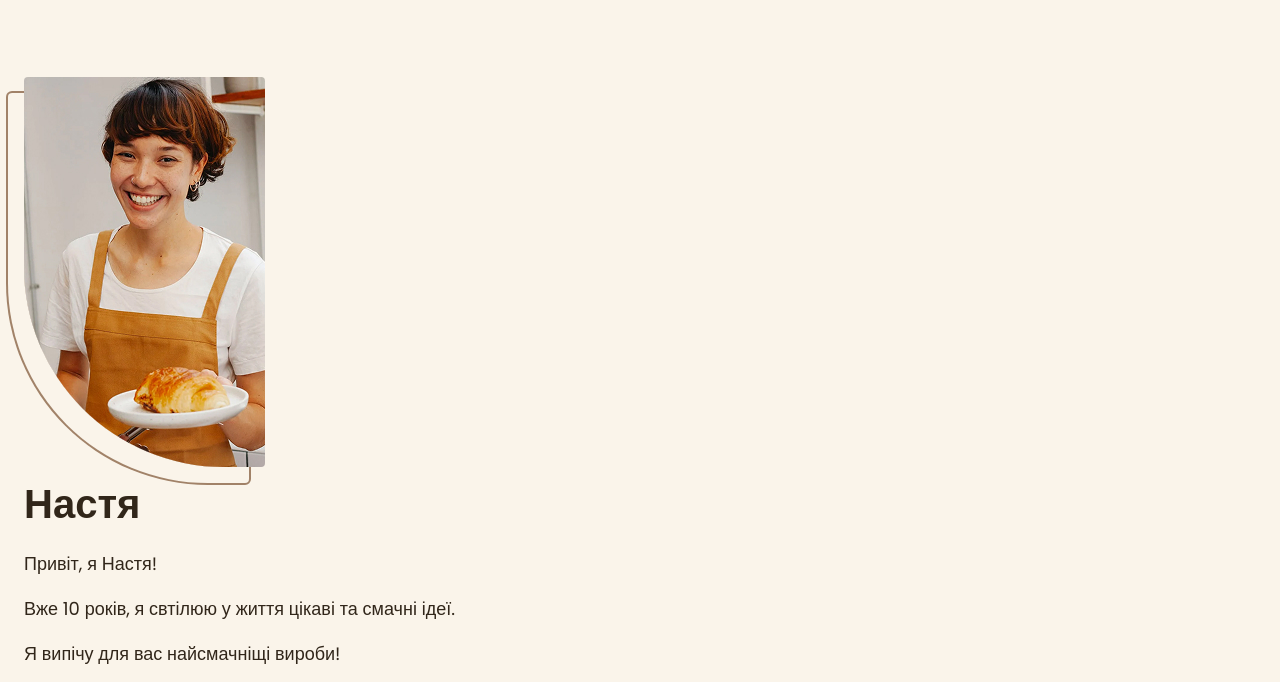
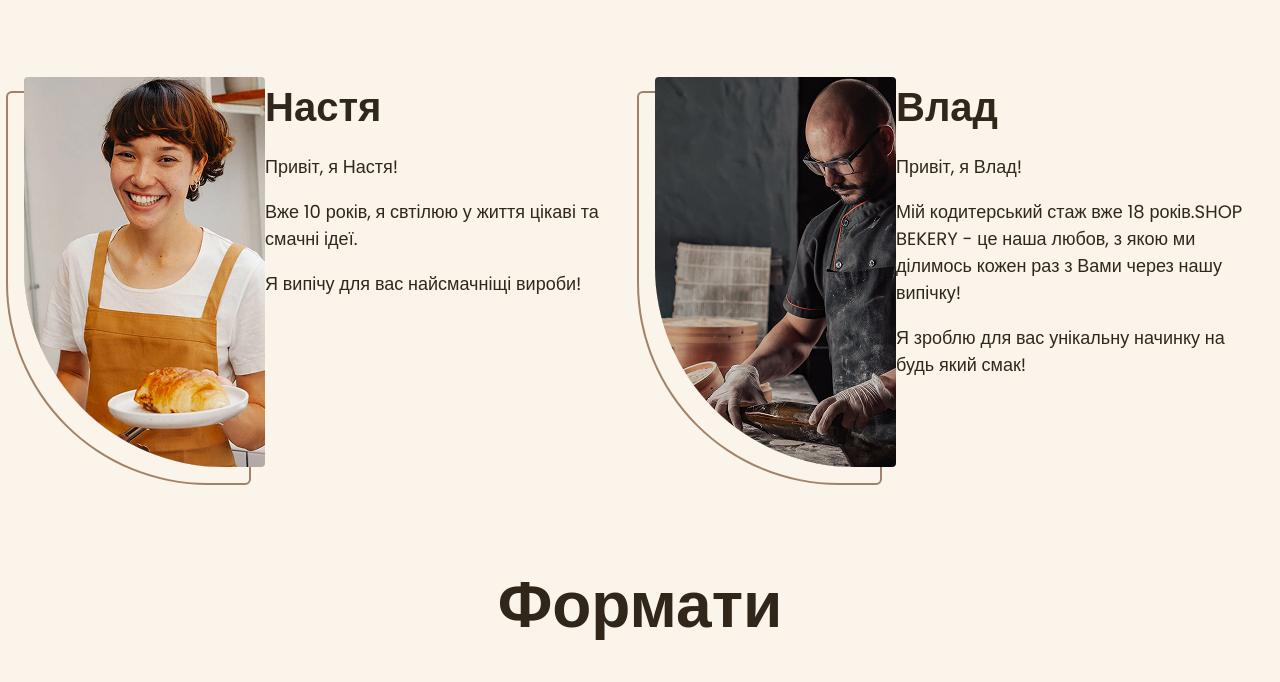
Before and after one commit to pa3pa6os/my-first-step, a plain HTML site: page index.html in a window 1280 px wide. Shown: the part 1685-2367 px from the top of the page. Drawn offline with Linux system fonts and the light colour scheme.

Commit message:
added  new styles

```diff
--- a/CSS/style.css
+++ b/CSS/style.css
@@ -200,14 +200,15 @@
 .accent {
   color: var(--color-brand-normal);
 }
+
 /* traditions section */
+
 .traditions-title {
   margin-bottom: 42px;
 }
 .traditions-content {
   max-width: 710px;
 }
-
 .traditions-section {
   padding-top: 96px;
 }
@@ -223,17 +224,19 @@
   justify-content: space-between;
   gap: 40px;
 }
-
 .traditions-text.limited {
   max-width: 350px;
 }
+.traditions-bakerman {
+  border-radius: 200px 200px 4px 4px;
+}
 
 /* chefs section */
+
 .chefs-title {
   margin: 0 auto 80px;
   max-width: 520px;
 }
-
 .chefs-title::before,
 .chefs-title::after {
   display: block;
@@ -241,19 +244,28 @@
   border: 2px solid var(--color-brand-light);
   content: "";
 }
-
+.chefs-list {
+  display: flex;
+  gap: 30px;
+}
+.chefs-item {
+  flex-basis: calc((100% - 30px) / 2);
+}
+.chef-card {
+  display: flex;
+}
+.chef-photo {
+  border-radius: 4px 4px 4px 200px;
+  box-shadow:
+    -16px 16px 0 0 var(--color-primary-light),
+    -16px 16px 0 2px var(--color-secondary-dark);
+}
 .chef-title {
   margin-bottom: 16px;
   font-size: 40px;
   font-weight: 600;
 }
 
-.chef-photo {
-  border-radius: 4px 4px 4px 200px;
-  box-shadow:
-    -16px 16px 0 0 var(--color-primary-light),
-    -16px 16px 0 2px var(--color-secondary-dark);
-}
 /* formats section */
 
 .formats-list {
--- a/index.html
+++ b/index.html
@@ -71,6 +71,7 @@
               </p>
             </div>
             <img
+              class="traditions-bakerman"
               src="./images/bakerman.jpg"
               alt="Пекар посміхається дивлячись на батони"
             />
@@ -82,34 +83,43 @@
           <h2 class="chefs-title section-title centered">
             Наші найкращі <span class="accent">шеф-кухарі</span>
           </h2>
-          <ul>
-            <li>
-              <article>
+          <ul class="chefs-list">
+            <li class="chefs-item">
+              <article class="chef-card">
                 <img
                   class="chef-photo"
                   src="images/nastya-chef.jpg"
                   alt="Nastya chef"
                 />
-                <h3 class="chef-title">Настя</h3>
-                <p>Привіт, я Настя!</p>
-                <p>Вже 10 років, я свтілюю у життя цікаві та смачні ідеї.</p>
-                <p>Я випічу для вас найсмачніщі вироби!</p>
+                <div>
+                  <h3 class="chef-title">Настя</h3>
+                  <p class="chef-text">Привіт, я Настя!</p>
+                  <p class="chef-text">
+                    Вже 10 років, я свтілюю у життя цікаві та смачні ідеї.
+                  </p>
+                  <p class="chef-text">Я випічу для вас найсмачніщі вироби!</p>
+                </div>
               </article>
             </li>
-            <li>
-              <article>
+            <li class="chefs-item">
+              <article class="chef-card">
                 <img
                   class="chef-photo"
                   src="images/vlad-chef.jpg"
                   alt="Vlad chef"
                 />
-                <h3 class="chef-title">Влад</h3>
-                <p>Привіт, я Влад!</p>
-                <p>
-                  Мій кодитерський стаж вже 18 років.SHOP BEKERY - це наша
-                  любов, з якою ми ділимось кожен раз з Вами через нашу випічку!
-                </p>
-                <p>Я зроблю для вас унікальну начинку на будь який смак!</p>
+                <div>
+                  <h3 class="chef-title">Влад</h3>
+                  <p class="chef-text">Привіт, я Влад!</p>
+                  <p class="chef-text">
+                    Мій кодитерський стаж вже 18 років.SHOP BEKERY - це наша
+                    любов, з якою ми ділимось кожен раз з Вами через нашу
+                    випічку!
+                  </p>
+                  <p class="chef-text">
+                    Я зроблю для вас унікальну начинку на будь який смак!
+                  </p>
+                </div>
               </article>
             </li>
           </ul>
```
